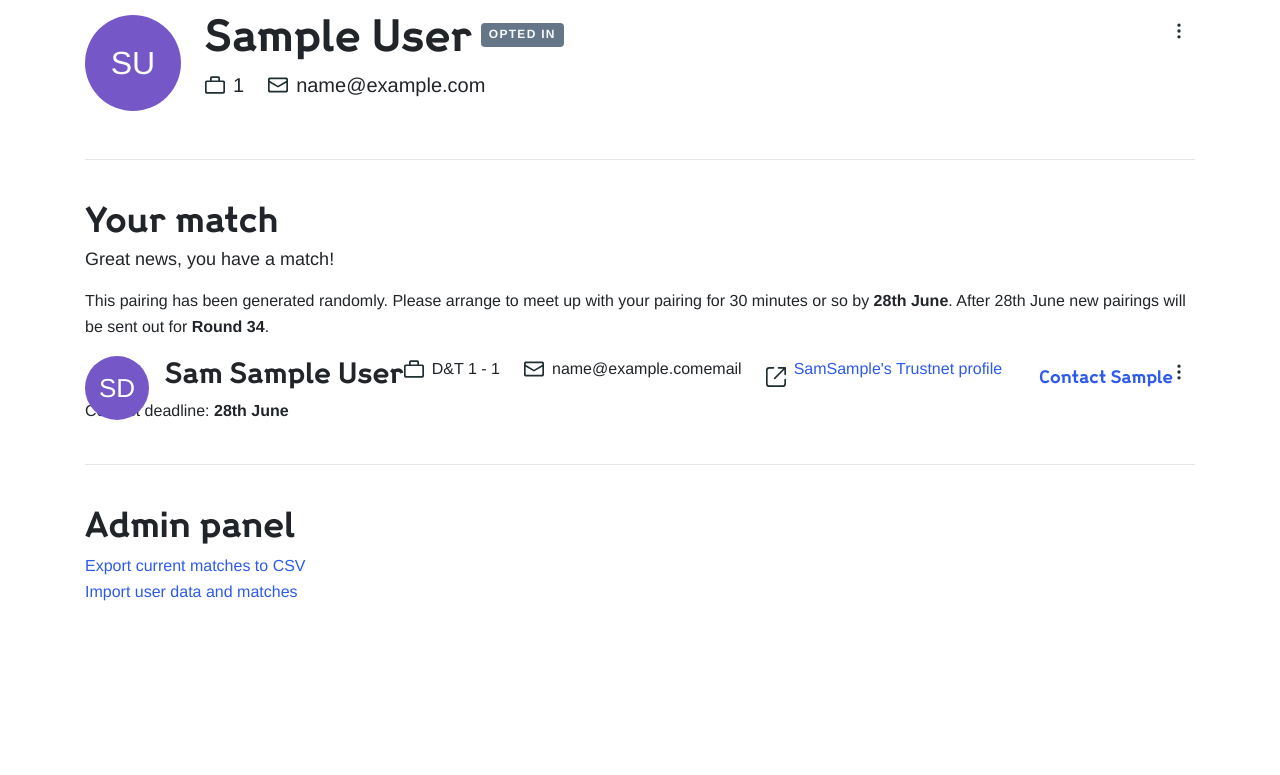
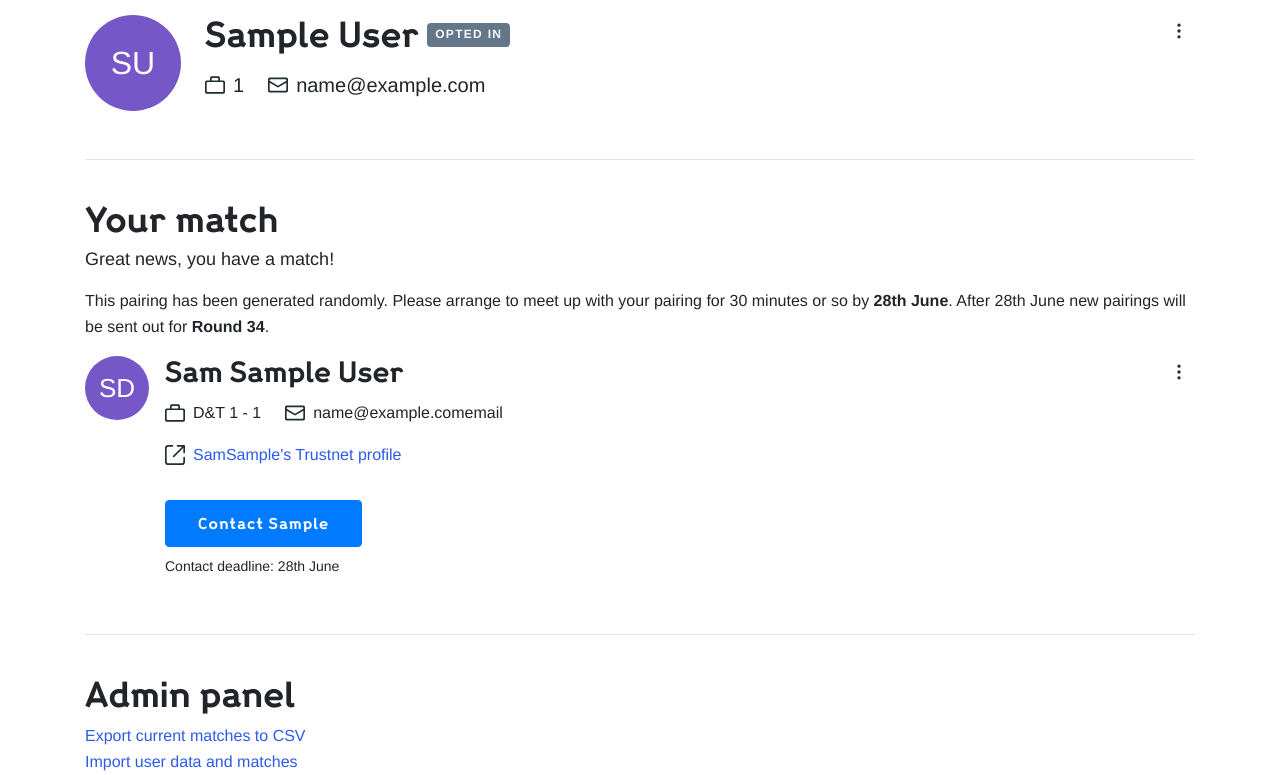
Before and after one commit to wellcometrust/coffeetrial, a Flask app: template api/templates/user/index.html in a window 1280 px wide. Shown: the part 94-869 px from the top of the page. Before the commit the page ends 695 px from the top, so only its background shows below. Run offline with Flask 2, Linux system fonts and the light colour scheme; the template is opened without the code that fills it: values that come from a table or form of the project are taken from there, others are empty; tables that the repository leaves empty hold one stand-in row (values such as "Sample post"); parts of the project's set-up code (start-up, migrations or seed data) failed here and were passed over; some libraries are stand-ins or nearby versions.

Commit message:
styling continued

```diff
--- a/api/static/css/styles.css
+++ b/api/static/css/styles.css
@@ -21,6 +21,12 @@ a {
 .h3,
 .btn{
   font-family: 'Wellcome-Bold', Helvetica, Arial, sans-serif;
+}
+
+.btn {
+  font-size: 14px;
+  letter-spacing: 1px;
+  padding: 0.75rem 2rem;
 }
 
 .h1 {
@@ -72,6 +78,11 @@ hr {
   padding: 15px 25px;
 }
 
+.footnote {
+  font-size: 14px;
+  font-weight: 500;
+}
+
 @media screen and (min-width: 601px) {
   .header {
     text-align: center;
@@ -120,22 +131,15 @@ hr {
   }
 }
 
-.user__header {
+.profile__header {
   align-items: center;
   display: flex;
   flex-basis: 100%;
   margin-bottom: 0.75rem;
 }
 
-.user__name {
-  font-size: 22px;
+.profile__name {
   margin: 0 0.5rem 0 0;
-}
-
-@media screen and (min-width: 768px) {
-  .user__name {
-    font-size: 2.5rem;
-  }
 }
 
 .profile__avatar {
@@ -226,6 +230,7 @@ hr {
   .profile__details {
     display: flex;
     flex-flow: row wrap;
+    flex-basis: 100%;
   }
 }
 
@@ -236,12 +241,23 @@ hr {
   }
 }
 
+.match__contact {
+  margin-top: 2rem;
+}
+
+.match__contact .footnote {
+  margin-top: 0.5rem;
+}
 
 .match {}
 
 .match__status {
   font-size: 1.125rem;
   line-height: 1.333;
+}
+
+.match__profile-link {
+  flex-basis: 100%;
 }
 
 .btn-icon {
@@ -268,7 +284,12 @@ hr {
 }
 
 .options__menu {
+  background: #fff;
+  border: 1px solid #e1e5ed;
   display: none;
+  list-style: none;
+  margin: 0;
+  padding: 0.5rem 0;
   position: absolute;
   right: 0;
   top: 2rem;
@@ -277,3 +298,21 @@ hr {
 .--is-active .options__menu {
   display: block;
 }
+
+.options__menu-item {
+  margin: 0;
+  padding: 0;
+}
+
+.options__menu-link {
+  color: #454f5c;
+  display: block;
+  padding: 0.25rem 0.5rem;
+  white-space: nowrap;
+}
+
+.options__menu-link:hover {
+  background: #f2f5fa;
+  color: #454f5c;
+  text-decoration: none;
+}
--- a/api/templates/user/index.html
+++ b/api/templates/user/index.html
@@ -13,8 +13,8 @@
                         <span class="profile__avatar-initials">{{ user.firstname[0:1] }}{{ user.lastname[0:1] }}</span>
                     </div>
                 {% endif %}
-                <div class="user__header">
-                    <h2 class="user__name h2">{{ user.firstname }} {{ user.lastname }}</h2>
+                <div class="profile__header">
+                    <h2 class="profile__name h2">{{ user.firstname }} {{ user.lastname }}</h2>
                     <p class="user__status">
                         {% if not user.active %}
                         Opted out
@@ -28,18 +28,22 @@
 
                 <div class="options js-options-menu">
                     <button class="btn-icon btn-icon--options js-options-menu-toggle"><span class="btn__text">User options</span></button>
-                    <div class="options__menu user__options profile__options">
-                        <a href="{{ url_for('user.toggle_optin') }}" class="button-like">
-                            {% if user.active %}Opt out of trials{% else %}Opt in to trials{% endif %}
-                        </a>
-                        <a href="{{ url_for('auth.logout') }}" class="button-like">Logout</a>
-                    </div>
+                    <ul class="options__menu user__options profile__options">
+                        <li class="options__menu-item">
+                            <a href="{{ url_for('user.toggle_optin') }}" class="options__menu-link">
+                                {% if user.active %}Opt out of trials{% else %}Opt in to trials{% endif %}
+                            </a>
+                        </li>
+                        <li class="options__menu-item">
+                            <a href="{{ url_for('auth.logout') }}" class="options__menu-link">Logout</a>
+                        </li>
+                    </ul>
                 </div>
             </div>
         </section>
         <hr>
         <section class="section match">
-            {% if m_user %}
+            {# if m_user #}
                 <h3 class="match__heading h2">Your match</h3>
                 <p class="match__status">Great news, you have a match!</p>
                 <p>This pairing has been generated randomly. Please arrange to meet up with your pairing for 30 minutes or so by <strong>28th June</strong>. After 28th June new pairings will be sent out for <strong>Round 34</strong>.</p>
@@ -47,28 +51,34 @@
                     <div class="profile__avatar" role="presentation">
                         <span class="profile__avatar-initials">SD</span>
                     </div>
-                    <p class="match__name h3">Sam {{ m_user.firstname }} {{ m_user.lastname }}</p>
+                    <h4 class="profile__header h3">Sam {{ m_user.firstname }} {{ m_user.lastname }}</h4>
                     <div class="profile__details">
                         <p class="match__job-details icon-link">D&T {{ m_user.department_id }} - {{ m_user.department_id }}</p>
                         <p class="match__email icon-link">{{ m_user.email }}email</p>
-                        <a href="#" class="link--external icon-link">Sam{{ m_user.firstname }}'s Trustnet profile</a>
+                        <a href="#" class="match__profile-link link--external icon-link">Sam{{ m_user.firstname }}'s Trustnet profile</a>
+                        <div class="match__contact">
+                            <a href="mailto:{{ m_user.email }}" class="btn btn-primary">Contact {{ m_user.firstname }}</a>
+                            <p class="footnote">Contact deadline: 28th June</p>
+                        </div>
                     </div>
-                    <a href="mailto:{{ m_user.email }}" class="btn">Contact {{ m_user.firstname }}</a>
 
                     <div class="options js-options-menu">
                         <button class="btn-icon btn-icon--options js-options-menu-toggle"><span class="btn__text">Match options</span></button>
-                        <div class="options__menu">
-                            <a href="#" class="button-like">I've already met this person</a>
-                            <a href="#" class="button-like">I know this person</a>
-                        </div>
+                        <ul class="options__menu">
+                            <li class="options__menu-item">
+                                <a href="#" class="options__menu-link">I've already met this person</a>
+                            </li>
+                            <li class="options__menu-item">
+                                <a href="#" class="options__menu-link">I know this person</a>
+                            </li>
+                        </ul>
                     </div>
                 </div>
-                <p>Contact deadline: <strong>28th June</strong></p>
-            {% else %}
+            {# else %}
                 <h3 class="h2">Your match</h3>
                 <p class="match__status">Unfortunately we don't have a match for you this round.</p>
                 <p>Matches will appear here</p>
-            {% endif %}
+            {% endif #}
         </section>
         {% if user.is_admin %}
             <hr>
```
